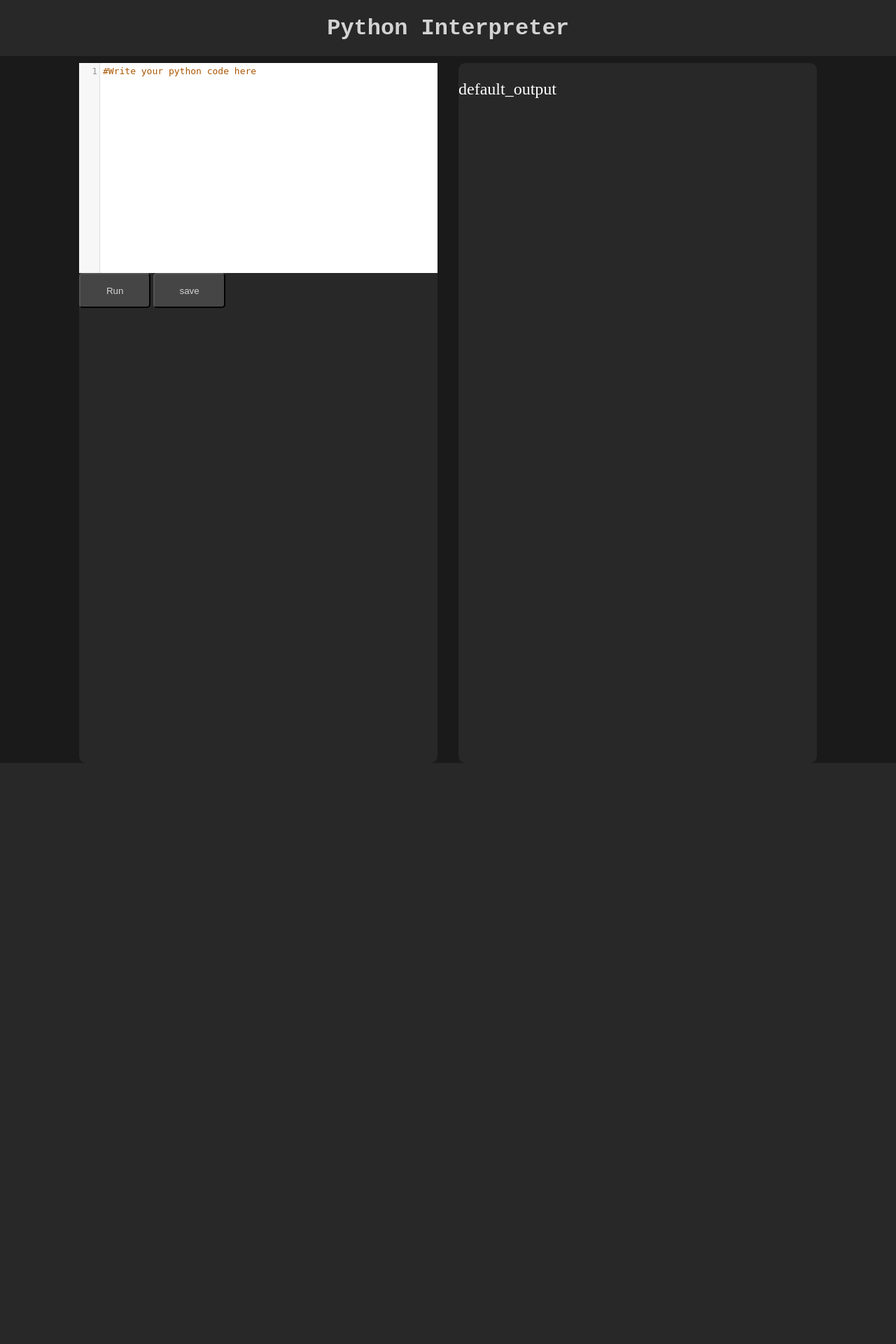
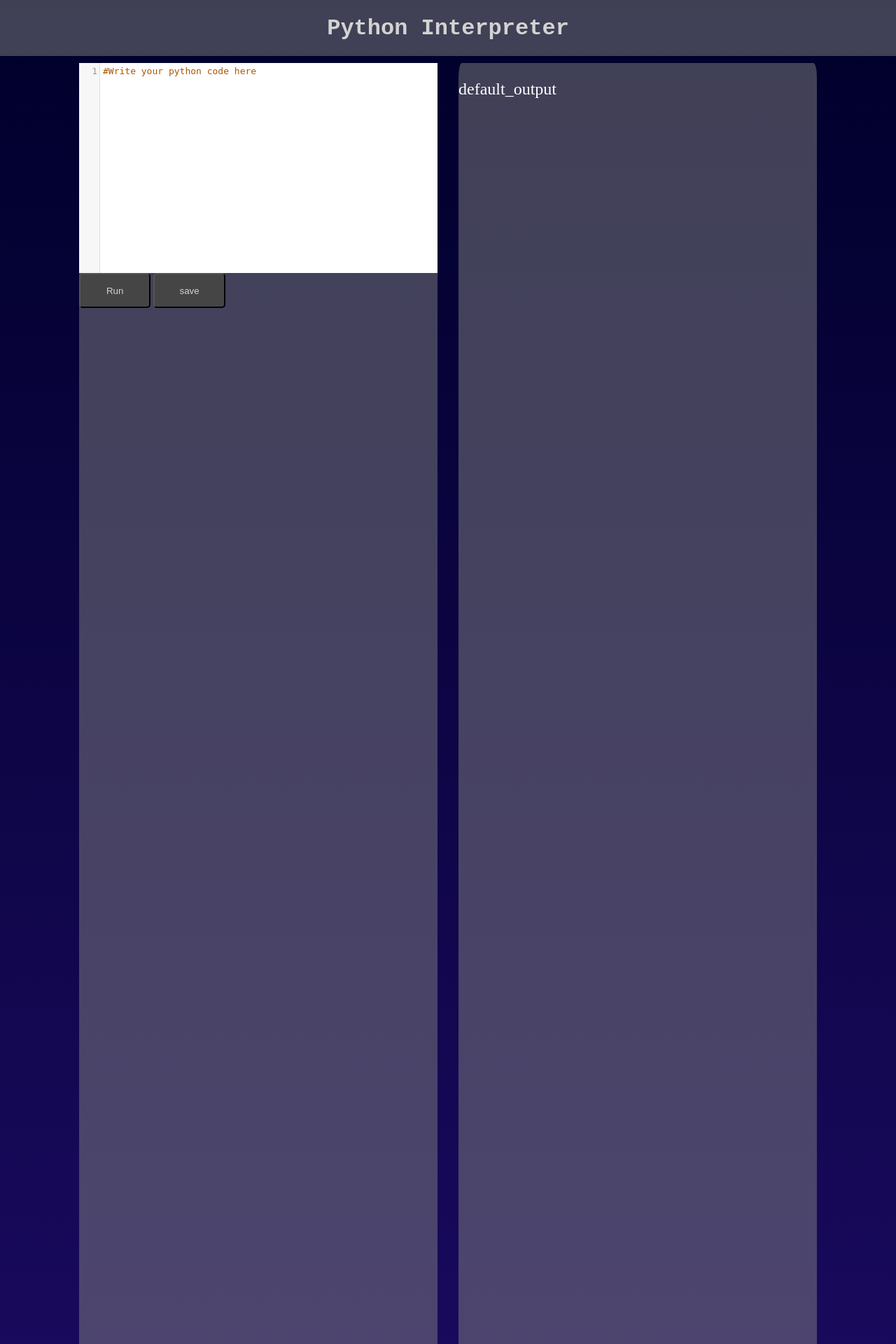
Before and after one commit to Dyshakov/SneakyCode, a Django app: page /code/ in a window 1280 px wide. Shown: the top 1920 px of the page at 70% size. Before the commit the page ends 1090 px from the top, so only its background shows below. Run offline with Django 5.2, Linux system fonts and the light colour scheme; some libraries are stand-ins or nearby versions.

Commit message:
Изменение стилистики code_style

```diff
--- a/taskapp/static/css/code_style.css
+++ b/taskapp/static/css/code_style.css
@@ -1,6 +1,8 @@
+
+
 body {
 	margin: 0;
-	background-color: #1a1a1a;
+   	background: linear-gradient(rgb(0, 0, 43) 0%, rgb(53, 20, 148) 100%);
 }
 
 .container {
@@ -8,25 +10,25 @@ body {
 	justify-content: center;
 	display: flex;
 	width: 100%;
-	height: 1000px;
+	height: 4000px;
 }
 
 .input_area {
-	background-color: #282828;
+	background: rgba(128, 128, 128, 0.5);
 	color: white;
 	width: 40%;
-	height: 100%;
+	height: 50%;
 	margin-right: 30px;
-	border-radius: 10px;
+	border-radius: 1%;
 }
 
 .output_area {
-	background-color: #282828;
+	background: rgba(128, 128, 128, 0.5);
 	color: white;
 	width: 40%;
-	height: 100%;
+	height: 50%;
 	font-size: 24px;
-	border-radius: 10px;
+	border-radius: 1%;
 }
 
 .submit_button {
@@ -48,7 +50,7 @@ textarea {
 header {
 	width: 100%;
 	height: 5em;
-	background-color: #282828;
+	background: rgba(128, 128, 128, 0.5);
 	justify-content: center;
 	display: flex;
 	align-items: center;
```
Also changed, not shown: taskapp/static/css/bg.png (added).
